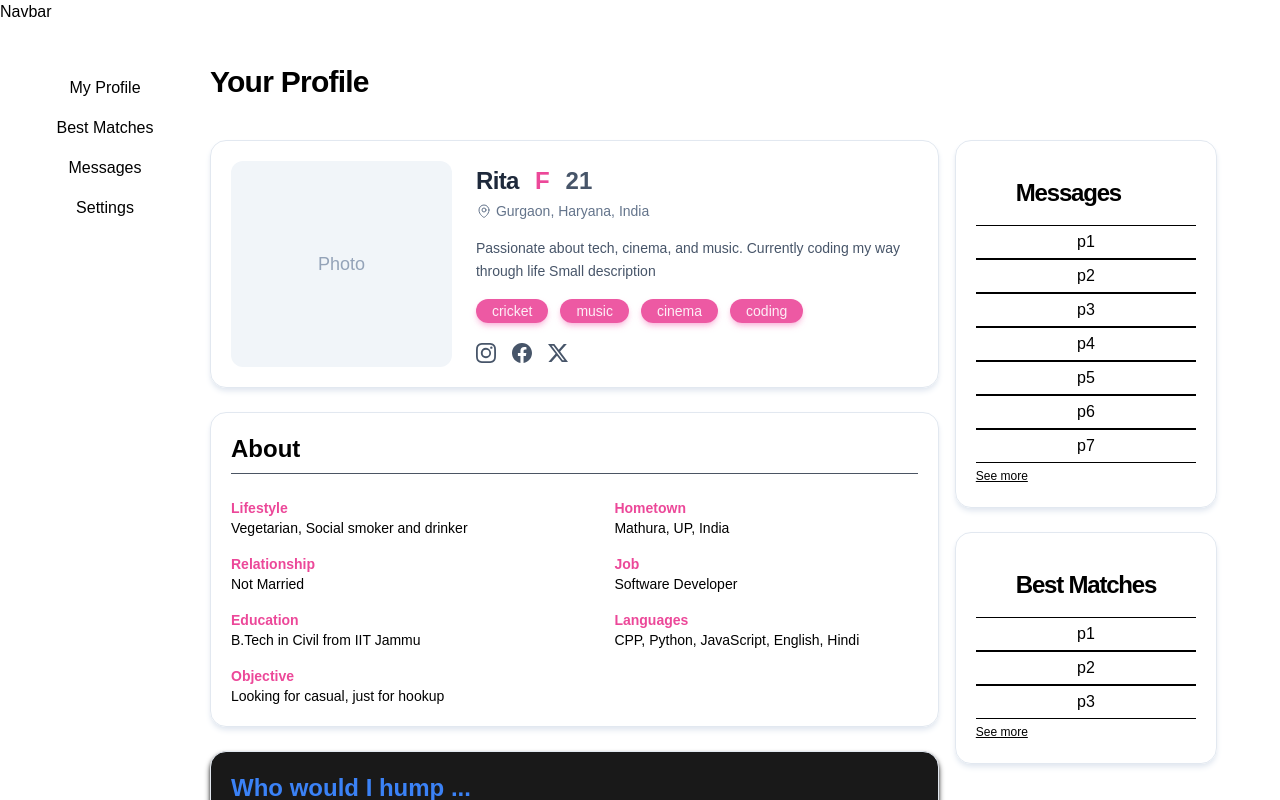
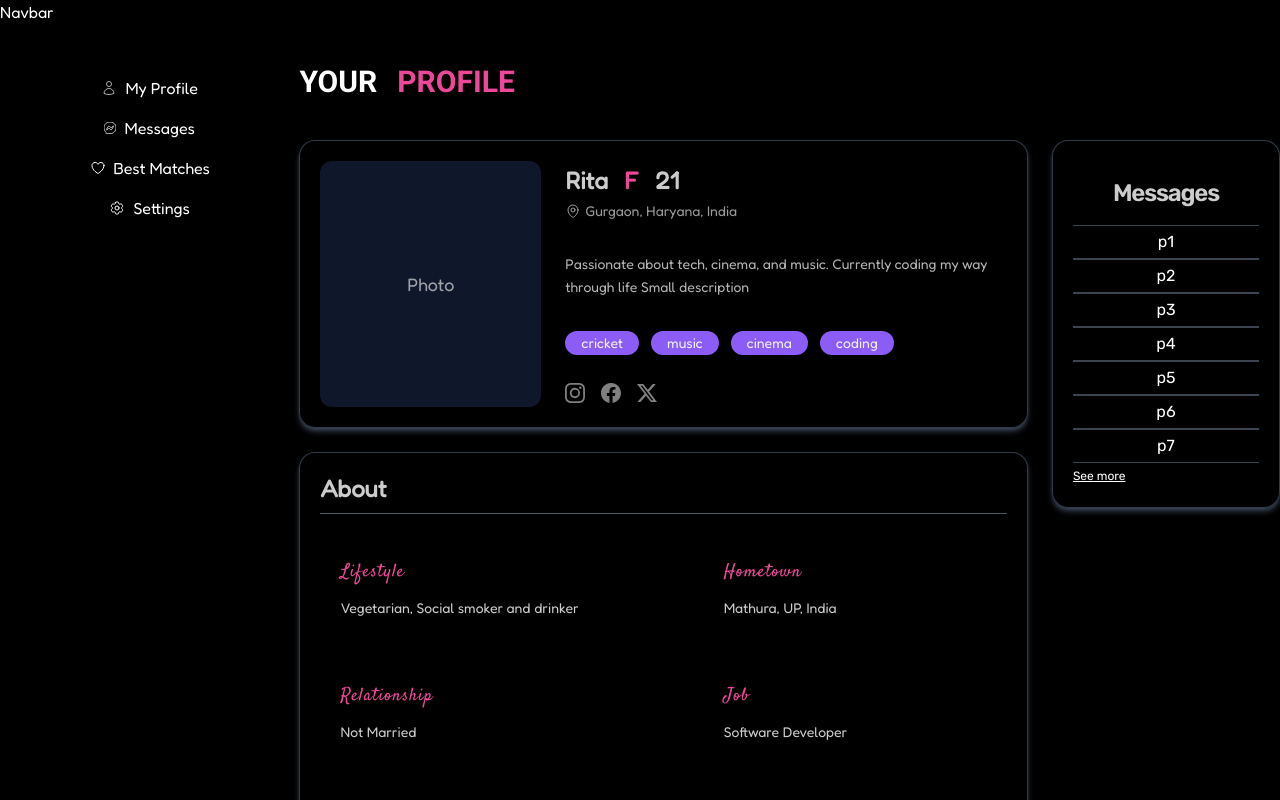
Before and after one commit to Ekagra444/DatingApplication, a Next.js app: page /profile in a window 1280 px wide. Shown: the top 800 px of the page. Built offline with nearby package versions, Linux system fonts and the light colour scheme.

Commit message:
Added some styling in profile

```diff
--- a/app/profile/components/Cards/AboutCard.tsx
+++ b/app/profile/components/Cards/AboutCard.tsx
@@ -1,3 +1,8 @@
+import { Satisfy } from "next/font/google";
+const satisfy = Satisfy({
+  subsets:["latin"],
+  weight:["400"]
+})
 const AboutData = [
   ["Lifestyle", "Vegetarian, Social smoker and drinker"],
   ["Hometown", "Mathura, UP, India"],
@@ -7,16 +12,15 @@ const AboutData = [
   ["Languages", "CPP, Python, JavaScript, English, Hindi"],
   ["Objective", "Looking for casual, just for hookup"],
 ];
-
 export default function AboutCard() {
   return (
-    <div className="bg-white/90 shadow-md shadow-slate-200 border border-slate-200 rounded-2xl z-20 gap-6 p-5 mx-auto mt-6">
-      <h2 className="text-2xl font-bold mb-6 border-b border-gray-600 pb-2">About</h2>
-      <div className="grid grid-cols-1 sm:grid-cols-2 gap-y-4 gap-x-20 text-sm">
+    <div className={`bg-black/80 shadow-md border-slate-200 rounded-2xl shadow-slate-600/80 z-20 gap-6 p-5 mx-auto border border-slate-600/70 mt-6`}>
+      <h2 className="text-2xl font-bold mb-6 border-b border-gray-600 pb-2 text-white/80">About</h2>
+      <div className="grid grid-cols-1 sm:grid-cols-2 gap-y-6 gap-x-20 text-sm">
         {AboutData.map(([label, value], index) => (
-          <div key={index} className="flex flex-col">
-            <span className="text-pink-500 font-semibold">{label}</span>
-            <span className="">{value}</span>
+          <div key={index} className="flex transition-all hover:translate-y-1 hover:shadow-slate-600 flex-col  gap-3 z-40 shadow-md p-5 rounded-xl">
+            <span className={`text-pink-500 text-lg tracking-wider ${satisfy.className}`}>{label}</span>
+            <span className="text-white/80">{value}</span>
           </div>
         ))}
       </div>
--- a/app/profile/components/Cards/BestMatchCard.tsx
+++ b/app/profile/components/Cards/BestMatchCard.tsx
@@ -1,4 +1,11 @@
+import { Rubik } from "@next/font/google";
+import { Chivo, Comic_Neue, Fredoka, Space_Mono } from "next/font/google";
 
+
+const rubik = Comic_Neue({
+  subsets:["latin"],
+  weight:["700", "400", "300"]
+})
 const AboutData = [
     ["Age", "27 to 33"],
     ["Height", "5'2'' (157 cm) to 5'10'' (178 cm)"],
@@ -13,8 +20,8 @@ const AboutData = [
 ];
 export default function BestMatchCard() {
   return (
-    <div className="bg-black/90 shadow-md shadow-black border border-slate-200 rounded-2xl z-20 my-6 gap-6 p-5 mx-auto">
-        <h2 className="text-2xl font-bold text-blue-500">Who would I hump ...</h2>
+    <div className={`bg-black/80 shadow-md border-slate-200 rounded-2xl shadow-slate-600/80 my-6 z-20 gap-6 p-5 mx-auto border border-slate-600/70 `}>
+        <h2 className="text-2xl font-bold text-blue-500">Best Match</h2>
         <div className="text-sm mt-3">
             <div className="grid grid-cols-1 sm:grid-cols-2 gap-y-4 gap-x-20 text-sm">
                 {AboutData.map(([label, value], index) => (
@@ -24,82 +31,6 @@ export default function BestMatchCard() {
                 </div>
                 ))}
             </div>
-            {/* <div className="flex items-center gap-3">
-            <div className="text-pink-500 font-semibold">
-                Age :
-            </div>
-            <div >
-                27 to 33
-            </div>
-            </div>
-            <div className="flex items-center gap-3">
-            <div className="text-pink-500 font-semibold">
-                Height :
-            </div>
-            <div >
-                5'2'' (157 cm) to 5'10'' (178 cm)
-            </div>
-            </div>
-            <div className="flex items-center gap-3">
-            <div className="text-pink-500 font-semibold">
-                Marital Status :
-            </div>
-            <div >
-                Never Married
-            </div>
-            </div>
-            <div className="flex items-center gap-3">
-            <div className="text-pink-500 font-semibold">
-                Mother Toungue :
-            </div>
-            <div >
-                English, Hindi
-            </div>
-            </div>
-            <div className="flex items-center gap-3">
-            <div className="text-pink-500 font-semibold">
-                Country Living in :
-            </div>
-            <div >
-                India
-            </div>
-            </div>
-            <div className="flex items-center gap-3">
-            <div className="text-pink-500 font-semibold">
-                State Living in :
-            </div>
-            <div >
-                <span>Uttar Pradesh</span>
-            </div>
-            </div>
-            <div className="flex items-center gap-3">
-            <div className="text-pink-500 font-semibold">
-                Diet :
-            </div>
-            <div >
-                Vegetarian
-            </div>
-            </div>
-            <div className="flex items-center gap-3">
-            <div className="text-pink-500 font-semibold">
-                Goals :
-            </div>
-            <div >
-                Casual
-            </div>
-            </div>
-            <div className="">
-            <div className="text-pink-500 font-semibold">
-                Interests :
-            </div>
-            <div className="ml-3">
-                <ul className="list-disc">
-                    <li>Music</li>
-                    <li>Cinema</li>
-                    <li>Coding</li>
-                </ul>
-            </div>
-            </div> */}
 
         </div>
     </div>
--- a/app/profile/components/Cards/Intro.tsx
+++ b/app/profile/components/Cards/Intro.tsx
@@ -1,51 +1,50 @@
+// import { Rubik } from "@next/font/google";
 import Locationsvg from "../Locationsvg";
 import FBLogo from "./FBLogo";
 import InstaLogo from "./InstaLogo";
 import SmallTextBorder from "./SmallTextBorder";
 import Xlogo from "./Xlogo";
+// import { Comic_Neue } from "next/font/google";
+
+
+// const rubik = Comic_Neue({
+//   subsets:["latin"],
+//   weight:["300", "400", "700"]
+// })
 
 const interests = ["cricket", "music", "cinema", "coding"];
 
 export default function Intro() {
   return (
-    <div className="bg-white/90 shadow-md shadow-slate-200 border border-slate-200 rounded-2xl z-20 flex gap-6 p-5 mx-auto">
-      {/* Photo Section */}
-      <div className="bg-slate-100 text-slate-400 flex justify-center items-center w-1/3 rounded-xl text-lg font-medium">
+    <div className={`bg-black/80 shadow-md border-slate-200 rounded-2xl shadow-slate-600/80 z-20 flex gap-6 p-5 mx-auto border border-slate-600/70`}>
+      <div className="bg-slate-900 text-white/60 flex justify-center items-center w-1/3 rounded-xl text-lg font-medium">
         Photo
       </div>
-      <div className="flex flex-col justify-between py-1 w-2/3">
-        <div className="flex items-center gap-4">
-          <div className="font-bold text-slate-800 tracking-tight text-2xl">
+      <div className="flex flex-col justify-between py-1 w-2/3 ">
+        <div className = "flex items-center gap-4">
+          <div className="font-bold text-white/80 text-2xl">
             Rita
           </div>
           <div className="font-semibold text-pink-500 text-2xl">F</div>
-          <div className="font-semibold text-slate-600 text-2xl">21</div>
+          <div className="font-semibold text-white/80 text-2xl">21</div>
         </div>
-
-        {/* Location */}
-        <div className="flex items-center gap-1 text-slate-500 mt-1">
+        <div className="flex items-center gap-1 text-white/60 mt-1">
           <Locationsvg size="size-4" />
           <span className="text-sm">Gurgaon, Haryana, India</span>
         </div>
-
-        {/* Bio */}
-        <div className="text-sm text-slate-600 mt-4 mr-2 leading-relaxed">
+        <div className="text-sm text-white/70 mt-8 mb-4 mr-2 leading-relaxed">
           Passionate about tech, cinema, and music. Currently coding my way
           through life Small description
         </div>
-
-        {/* Interests */}
         <div className="flex flex-wrap gap-3 mt-4">
           {interests.map((i) => (
             <SmallTextBorder key={i} text={i} />
           ))}
         </div>
-
-        {/* Social Icons */}
-        <div className="mt-5 flex gap-4 text-slate-600 hover:text-slate-800">
-          <InstaLogo size="size-5" />
-          <FBLogo size="size-5" />
-          <Xlogo size="size-5" />
+        <div className="mt-7 flex gap-4 text-slate-600">
+          <InstaLogo size="size-5" color="gray" />
+          <FBLogo size="size-5" color="gray" />
+          <Xlogo size="size-5" color="gray" />
         </div>
       </div>
     </div>
--- a/app/profile/components/Cards/MessagesCard.tsx
+++ b/app/profile/components/Cards/MessagesCard.tsx
@@ -1,13 +1,19 @@
-const messages = ["p1", "p2", "p3", "p4", "p5", "p6", "p7"]
+import { Rubik } from "@next/font/google";
+
+const messages = ["p1", "p2", "p3", "p4", "p5", "p6", "p7"];
+const rubik = Rubik({
+  subsets:["latin"],
+  weight:["300", "400", "500","600"]
+})
 export default function MessagesCard() {
   return (
-    <div className="bg-white/90 shadow-md shadow-slate-200 border border-slate-200 rounded-2xl z-20 gap-6 p-5 mx-auto">
-        <div className="text-2xl tracking-tighter font-semibold px-10 pt-4">
+    <div className={`bg-black/80 shadow-md border-slate-200 rounded-2xl shadow-slate-600/80 z-20 gap-6 p-5 mx-auto border border-slate-600/70 ${rubik.className}`}>
+        <div className="text-2xl text-white/80 tracking-tighter font-semibold px-10 pt-4">
             Messages
         </div>
         <div className="mt-4">
         {messages.map((message, key)=>
-            <div className="border-y flex justify-center py-1 border-black" id={key.toString()}>
+            <div className="border-y flex justify-center py-1 border-gray-600/80" id={key.toString()}>
                 {message}
             </div>
         )}
--- a/app/profile/components/Cards/SmallTextBorder.tsx
+++ b/app/profile/components/Cards/SmallTextBorder.tsx
@@ -5,7 +5,7 @@ interface interProps {
 
 export default function SmallTextBorder(props:interProps) {
   return (
-    <span className="rounded-2xl shadow-md shadow-pink-300/70 bg-pink-500/90 text-white/90 py-0.5 px-4 text-sm">
+    <span className="transition-all rounded-2xl shadow-md hover:shadow-violet-300/50 bg-violet-500 text-white/90 text-sm py-0.5 px-4">
       {props.text}
     </span>
   )
--- a/app/profile/components/Sidebar.tsx
+++ b/app/profile/components/Sidebar.tsx
@@ -1,11 +1,15 @@
+import BestMatchsIcon from "./Sidebarcomponents/Icons/BestMatchsIcon";
+import MessagesIcon from "./Sidebarcomponents/Icons/MessagesIcon";
+import SettingIcon from "./Sidebarcomponents/Icons/SettingIcon";
+import UserIcon from "./Sidebarcomponents/Icons/UserIcon";
 import Items from "./Sidebarcomponents/Items";
 export default function Sidebar() {
   return (
     <div className="h-screen mt-12 flex flex-col items-center gap-2">
-        <Items text="My Profile"/>
-        <Items text="Best Matches"/>
-        <Items text="Messages"/>
-        <Items text="Settings"/>
+        <Items text="My Profile" StartIcon={<UserIcon size="size-4" stroke="white"/>}/>
+        <Items text="Messages" StartIcon={<MessagesIcon size="size-3"/>}/>
+        <Items text="Best Matches" StartIcon={<BestMatchsIcon size="size-4" />}/>
+        <Items text="Settings" StartIcon={<SettingIcon size="size-4"/>}/>
     </div>
   )
 }
--- /dev/null
+++ b/app/profile/components/Sidebarcomponents/Icons/BestMatchsIcon.tsx
@@ -0,0 +1,12 @@
+interface iconProps {
+    size:string,
+    fill?:string,
+    stroke?:string
+}
+
+export default function BestMatchsIcon(props:iconProps) {
+  return <svg xmlns="http://www.w3.org/2000/svg" fill={props.fill ? props.fill:"none"} viewBox="0 0 24 24" strokeWidth="1.5" stroke={props.stroke?props.stroke : "currentColor"} className={props.size}>
+  <path strokeLinecap="round" strokeLinejoin="round" d="M21 8.25c0-2.485-2.099-4.5-4.688-4.5-1.935 0-3.597 1.126-4.312 2.733-.715-1.607-2.377-2.733-4.313-2.733C5.1 3.75 3 5.765 3 8.25c0 7.22 9 12 9 12s9-4.78 9-12Z" />
+</svg>
+
+}
--- /dev/null
+++ b/app/profile/components/Sidebarcomponents/Icons/MessagesIcon.tsx
@@ -0,0 +1,11 @@
+interface iconProps {
+    size:string,
+    fill?:string,
+    stroke?:string
+}
+
+export default function MessagesIcon(props:iconProps) {
+  return <svg xmlns="http://www.w3.org/2000/svg"  fill={props.fill ? props.fill : "none"} stroke={props.stroke?props.stroke :"currentColor"} className={`bi bi-messenger ${props.size}`} viewBox="0 0 16 16">
+  <path d="M0 7.76C0 3.301 3.493 0 8 0s8 3.301 8 7.76-3.493 7.76-8 7.76c-.81 0-1.586-.107-2.316-.307a.64.64 0 0 0-.427.03l-1.588.702a.64.64 0 0 1-.898-.566l-.044-1.423a.64.64 0 0 0-.215-.456C.956 12.108 0 10.092 0 7.76m5.546-1.459-2.35 3.728c-.225.358.214.761.551.506l2.525-1.916a.48.48 0 0 1 .578-.002l1.869 1.402a1.2 1.2 0 0 0 1.735-.32l2.35-3.728c.226-.358-.214-.761-.551-.506L9.728 7.381a.48.48 0 0 1-.578.002L7.281 5.98a1.2 1.2 0 0 0-1.735.32z"/>
+</svg>
+}
--- /dev/null
+++ b/app/profile/components/Sidebarcomponents/Icons/SettingIcon.tsx
@@ -0,0 +1,13 @@
+interface iconProps {
+    size:string,
+    fill?:string,
+    stroke?:string
+}
+
+export default function SettingIcon(props:iconProps) {
+  return <svg xmlns="http://www.w3.org/2000/svg" fill={props.fill? props.fill:"none"} viewBox="0 0 24 24" strokeWidth="1.5" stroke={props.stroke?props.stroke : "currentColor"} className={props.size}>
+  <path strokeLinecap="round" strokeLinejoin="round" d="M9.594 3.94c.09-.542.56-.94 1.11-.94h2.593c.55 0 1.02.398 1.11.94l.213 1.281c.063.374.313.686.645.87.074.04.147.083.22.127.325.196.72.257 1.075.124l1.217-.456a1.125 1.125 0 0 1 1.37.49l1.296 2.247a1.125 1.125 0 0 1-.26 1.431l-1.003.827c-.293.241-.438.613-.43.992a7.723 7.723 0 0 1 0 .255c-.008.378.137.75.43.991l1.004.827c.424.35.534.955.26 1.43l-1.298 2.247a1.125 1.125 0 0 1-1.369.491l-1.217-.456c-.355-.133-.75-.072-1.076.124a6.47 6.47 0 0 1-.22.128c-.331.183-.581.495-.644.869l-.213 1.281c-.09.543-.56.94-1.11.94h-2.594c-.55 0-1.019-.398-1.11-.94l-.213-1.281c-.062-.374-.312-.686-.644-.87a6.52 6.52 0 0 1-.22-.127c-.325-.196-.72-.257-1.076-.124l-1.217.456a1.125 1.125 0 0 1-1.369-.49l-1.297-2.247a1.125 1.125 0 0 1 .26-1.431l1.004-.827c.292-.24.437-.613.43-.991a6.932 6.932 0 0 1 0-.255c.007-.38-.138-.751-.43-.992l-1.004-.827a1.125 1.125 0 0 1-.26-1.43l1.297-2.247a1.125 1.125 0 0 1 1.37-.491l1.216.456c.356.133.751.072 1.076-.124.072-.044.146-.086.22-.128.332-.183.582-.495.644-.869l.214-1.28Z" />
+  <path strokeLinecap="round" strokeLinejoin="round" d="M15 12a3 3 0 1 1-6 0 3 3 0 0 1 6 0Z" />
+</svg>
+
+}
--- /dev/null
+++ b/app/profile/components/Sidebarcomponents/Icons/UserIcon.tsx
@@ -0,0 +1,11 @@
+interface iconProps {
+    size:string,
+    fill?:string,
+    stroke?:string
+}
+
+export default function UserIcon(props:iconProps) {
+  return <svg xmlns="http://www.w3.org/2000/svg"   fill={props.fill ? props.fill : "none"} stroke={props.stroke?props.stroke :"currentColor"} className={`bi bi-messenger ${props.size}`} viewBox="0 0 24 24" >
+  <path d="M15.75 6a3.75 3.75 0 1 1-7.5 0 3.75 3.75 0 0 1 7.5 0ZM4.501 20.118a7.5 7.5 0 0 1 14.998 0A17.933 17.933 0 0 1 12 21.75c-2.676 0-5.216-.584-7.499-1.632Z"/>
+</svg>
+}
--- a/app/profile/components/Sidebarcomponents/Items.tsx
+++ b/app/profile/components/Sidebarcomponents/Items.tsx
@@ -8,7 +8,7 @@ interface itemsProps {
 
 export default function Items(props:itemsProps) {
   return (
-    <div className="hover:cursor-pointer hover:bg-slate-200/70 py-1 px-4 rounded-lg">
+    <div className="hover:cursor-pointer hover:bg-slate-800/70 py-1 px-4 flex items-center gap-2 rounded-lg">
       <div>
         {props.StartIcon ? props.StartIcon:null}
       </div>
--- a/app/profile/page.tsx
+++ b/app/profile/page.tsx
@@ -4,33 +4,51 @@ import AboutCard from './components/Cards/AboutCard'
 import MessagesCard from './components/Cards/MessagesCard'
 import Navbar from './components/Navbar'
 import BestMatchCard from './components/Cards/BestMatchCard'
-import BestMatches from './components/Cards/BestMatches'
+// import BestMatches from './components/Cards/BestMatches'
 import Sidebar from './components/Sidebar'
+import { Chivo, Fredoka, Indie_Flower, Noto_Sans, Noto_Sans_Mono, Roboto, Space_Mono, Work_Sans } from 'next/font/google'
+import { Comic_Neue } from '@next/font/google'
+
+const roboto = Roboto({
+  subsets:["latin"],
+  weight:["100", "300", "400", "500", "700"]
+})
+
+const c_n = Fredoka({
+  subsets:["latin"],
+  weight:["400"]
+})
 
 export default function page() {
   return (
-    <div className=''>
+    <div className={`bg-black text-white ${c_n.className} `}>
       <Navbar />
     <div className='flex'>
-      <div className='w-[210px] relative'>
+      <div className='w-[300px] relative'>
       <Sidebar />
       </div>
       <div>
         <div>
-          <div className='text-3xl font-bold tracking-tight my-10'>
-            Your Profile
+          <div className={`text-3xl flex gap-5 font-extrabold my-10 ${roboto.className}`}>
+            <div>
+              YOUR
+            </div>
+            <div className='text-pink-500'>
+              PROFILE
+            </div>
           </div>
-    <div className='grid grid-flow-col gap-4'>
+    <div className='grid grid-flow-col gap-6'>
       <div className='col-span-2'>
         <Intro />
         <AboutCard />
-        <BestMatchCard />
       </div>
-      <div>
+      <div className=''>
         <MessagesCard />
-        <BestMatches />
+        {/* <BestMatches /> */}
       </div>
     </div>
+        <BestMatchCard />
+
     </div>
       </div>
     </div>
```
